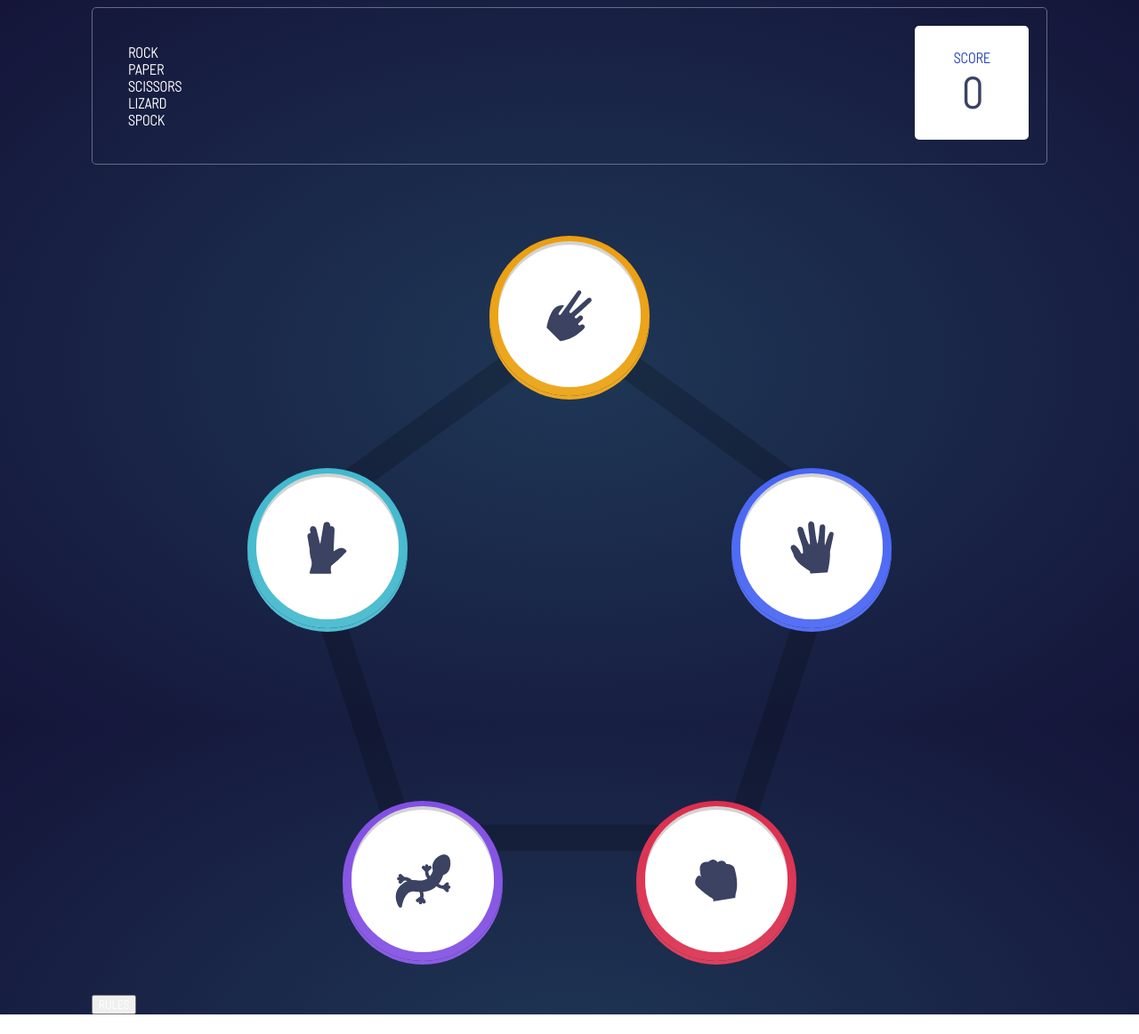
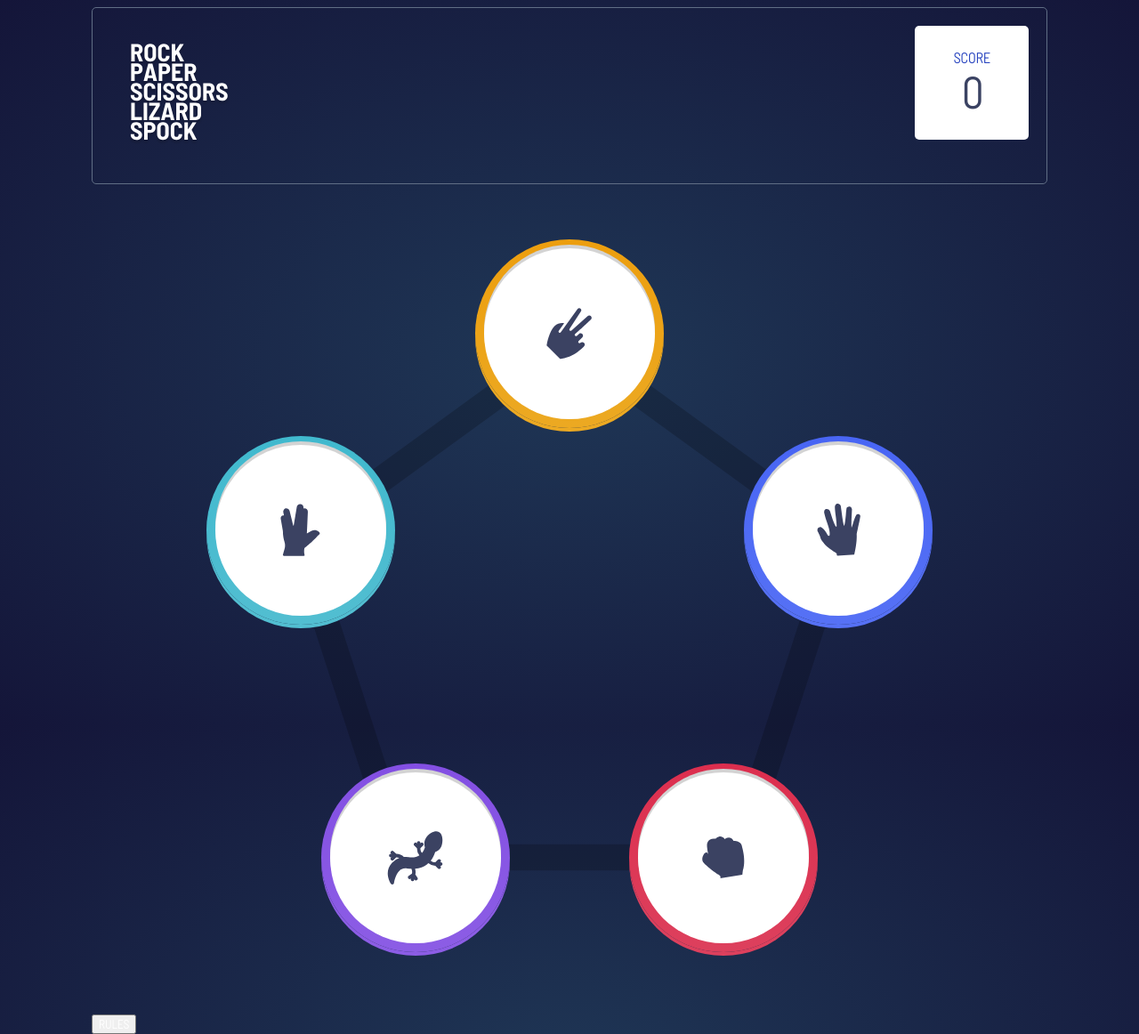
Before and after one commit to lowell1/rock_paper_scissors, a website: page public/index.html in a window 1280 px wide. Shown: the whole page at 89% size. Before the commit the page ends 1140 px from the top, so only its background shows below. Drawn offline with Linux system fonts and the light colour scheme.

Commit message:
moved css sections into different files

```diff
--- a/public/index.html
+++ b/public/index.html
@@ -15,11 +15,12 @@
   <div id="container">
     <header id="header" role="banner">
       <div class="left">
-        <p>ROCK</p>
+        <!-- <p>ROCK</p>
         <p>PAPER</p>
         <p>SCISSORS</p>
         <p>LIZARD</p>
-        <p>SPOCK</p>
+        <p>SPOCK</p> -->
+        <img src="/public/images/logo-bonus.svg" alt="logo">
       </div>
       <div class="right">
         <div>
@@ -28,7 +29,8 @@
         </div>
       </div>
     </header>
-    <main role="main">
+    <!-- container for buttons with rock paper scissors, etc icons -->
+    <div id="iconContainer">
       <img src="/public/images/bg-pentagon.svg" alt="pentagon">
       <div class="row1">
         <div id="scissors">
@@ -61,7 +63,10 @@
           </div>
         </div>
       </div>
-    </main>
+    </div>
+    <div id="rules">
+
+    </div>
     <button>RULES</button>
   </div>
 </body>
--- /dev/null
+++ b/source/sass/_header.scss
@@ -0,0 +1,38 @@
+#header {
+    display: flex;
+    flex-wrap: wrap;
+    justify-content: space-between;
+    border: $border_small solid $header_outline;
+    border-radius: $radius_small;
+    padding: $gap_small;
+
+    .left {
+        padding: $gap_small;
+
+        // p {
+        //     margin: 0;
+        // }
+    }
+
+    .right {
+        background-color: white;
+        width: 8rem;
+        height: 8rem;
+        display: flex;
+        justify-content: space-evenly;
+        align-items: center;
+        border-radius: $radius_small;
+
+        p {
+            margin: 0;
+            text-align: center;
+            color: $score_text;
+        }
+
+        #score {
+            color: $dark_text;
+            font-size: $font_large;
+            font-weight: $font_heavy;
+        }
+    }
+}
--- /dev/null
+++ b/source/sass/_icon_container.scss
@@ -0,0 +1,86 @@
+#iconContainer {
+    width: 100%;
+    margin: 10rem 0;
+    position: relative;
+
+    // pentagon
+    > img {
+        display: block;
+        width: 60%;
+        margin: 0 auto;
+    }
+
+    // rows
+    > div {
+        position: absolute;
+        display: flex;
+        justify-content: space-between;
+
+        // circle gradient backgrounds
+        > div {
+            padding: 10px;
+            border-radius: 50%;
+
+            //divs containing icons
+            > div {
+                box-shadow: 0 (-$shadow_small) lightgrey;
+                // box-shadow: 0 -$shadow_small lightgrey;
+                // height: 10rem;
+                // width: 10rem;
+                height: 15vw;
+                width: 15vw;
+                border-radius: 50%;
+                background-color: white;
+                display: flex;
+                justify-content: space-around;
+                align-items: center;
+            }
+        }
+    }
+
+    .row1 {
+        top: -16%;
+        justify-content: space-around;
+        width: 100%;
+    }
+
+    .row2 {
+        top: 20%;
+        width: 76%;
+        left: 12%;
+        // top: calc(36% - 2.5rem);
+        // width: calc(60% + 5rem);
+        // left: calc(20% - 2.5rem);
+    }
+
+    .row3 {
+        top: 80%;
+        width: 52%;
+        left: 24%;
+    }
+
+    #scissors {
+        background-image: $scissors_gradient;
+        box-shadow: 0 $shadow_small $scissors_shadow;
+    }
+
+    #spock {
+        background-image: $spock_gradient;
+        box-shadow: 0 $shadow_small $spock_shadow;
+    }
+
+    #rock {
+        background-image: $rock_gradient;
+        box-shadow: 0 $shadow_small $rock_shadow;
+    }
+
+    #paper {
+        background-image: $paper_gradient;
+        box-shadow: 0 $shadow_small $paper_shadow;
+    }
+
+    #lizard {
+        background-image: $lizard_gradient;
+        box-shadow: 0 $shadow_small $lizard_shadow;
+    }
+}
--- a/source/sass/main.scss
+++ b/source/sass/main.scss
@@ -1,10 +1,14 @@
-@import "./_vars.scss";
+@import "vars";
+@import "rules";
+@import "header";
+@import "icon_container";
 
-.display_hidden {
+
+.displayHidden {
     display: hidden;
 }
 
-.display_none {
+.displayNone {
     display: none;
 }
 
@@ -22,143 +26,4 @@ body {
         font-family: $main_font;
         font-weight: $font_light;
     }
-
-    #header {
-        display: flex;
-        flex-wrap: wrap;
-        justify-content: space-between;
-        border: $border_small solid $header_outline;
-        border-radius: $radius_small;
-        padding: $gap_small;
-
-        .left {
-            padding: $gap_small;
-
-            p {
-                margin: 0;
-            }
-        }
-
-        .right {
-            background-color: white;
-            width: 8rem;
-            height: 8rem;
-            display: flex;
-            justify-content: space-evenly;
-            align-items: center;
-            border-radius: $radius_small;
-
-            p {
-                margin: 0;
-                text-align: center;
-                color: $score_text;
-            }
-
-            #score {
-                color: $dark_text;
-                font-size: $font_large;
-                font-weight: $font_heavy;
-            }
-        }
-    }
-
-    main {
-        width: 100%;
-        margin: 10rem 0;
-        position: relative;
-
-        // pentagon
-        > img {
-            display: block;
-            width: 60%;
-            margin: 0 auto;
-        }
-
-        // rows
-        > div {
-            position: absolute;
-            display: flex;
-            justify-content: space-between;
-
-            // circle gradient backgrounds
-            > div {
-                // background-color: orange;
-                padding: 10px;
-                border-radius: 50%;
-
-                //divs containing icons
-                > div {
-                    box-shadow: 0 (-$shadow_small) lightgrey;
-                    // box-shadow: 0 -$shadow_small lightgrey;
-                    height: 10rem;
-                    width: 10rem;
-                    border-radius: 50%;
-                    background-color: white;
-                    display: flex;
-                    justify-content: space-around;
-                    align-items: center;
-                }
-            }
-        }
-
-        .row1 {
-            top: -5rem;
-            justify-content: space-around;
-            width: 100%;
-        }
-
-        .row2 {
-            top: calc(36% - 2.5rem);
-            width: calc(60% + 5rem);
-            left: calc(20% - 2.5rem);
-        }
-
-        .row3 {
-            top: calc(97% - 2.5rem);
-            width: calc(40% + 5rem);
-            left: calc(30% - 2.5rem);
-        }
-
-        #scissors {
-            background-image: $scissors_gradient;
-            box-shadow: 0 $shadow_small $scissors_shadow;
-        }
-
-        #spock {
-            background-image: $spock_gradient;
-            box-shadow: 0 $shadow_small $spock_shadow;
-        }
-
-        #rock {
-            background-image: $rock_gradient;
-            box-shadow: 0 $shadow_small $rock_shadow;
-        }
-
-        #paper {
-            background-image: $paper_gradient;
-            box-shadow: 0 $shadow_small $paper_shadow;
-        }
-
-        #lizard {
-            background-image: $lizard_gradient;
-            box-shadow: 0 $shadow_small $lizard_shadow;
-        }
-    }
 }
-
-// .flex_right {
-//     display: flex;
-//     justify-content: space-between;
-// }
-
-// .flex_down {
-//     display: flex;
-//     flex-direction: column;
-//     align-content: space-between;
-// }
-
-// #container {
-//     > * {
-//         border: 2px solid red;
-//     }
-// }
```
Also changed, not shown: public/css/main.css, public/css/rules_modal.css (deleted), source/sass/_rules.scss (added), source/sass/rules_modal.scss (deleted).
